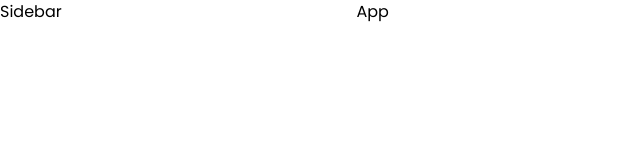
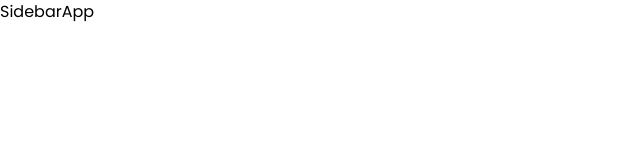
Before and after one commit to gift56/Fetest1, a React (Create React App) app: page / in a window 1280 px wide. Shown: the top 160 px of the page, without its empty margins (0-640 px from the left). Built offline with nearby package versions, Linux system fonts and the light colour scheme.

Commit message:
making changes on default templete

```diff
--- a/src/layout/MainLayout.tsx
+++ b/src/layout/MainLayout.tsx
@@ -8,7 +8,7 @@ interface ChildrenProp {
 const MainLayout = ({ children }: ChildrenProp) => {
   return (
     <main className="w-full h-screen flex items-start justify-start bg-white">
-      <nav aria-label="sidebar" className="flex-[0.4]">
+      <nav aria-label="sidebar" className="flex-shrink">
         <Sidebar />
       </nav>
       <section className="flex-grow">{children}</section>
--- a/tailwind.config.js
+++ b/tailwind.config.js
@@ -14,6 +14,7 @@ module.exports = {
         tabColor: "#00635B",
       },
       boxShadow: {
+        sideShad: "0px 4px 23px 0px rgba(0, 0, 0, 0.05)",
         cardShad: "3px 3px 14px 0px rgba(190, 190, 190, 0.30)",
       },
     },
```
